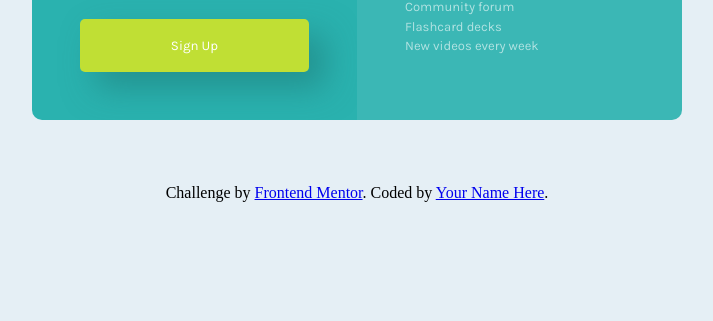
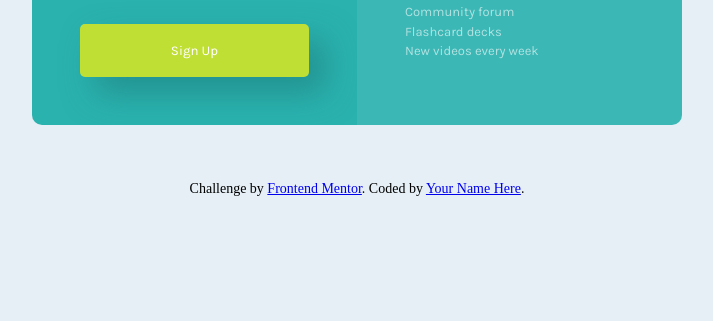
Before and after one commit to ajaythapliyal/single-price-grid-component, a plain HTML site: page index.html in a window 1280 px wide. Shown: the part 511-832 px from the top of the page, without its empty margins (283-996 px from the left). Drawn offline with Linux system fonts and the light colour scheme.

Commit message:
readme and final touches

```diff
--- a/index.html
+++ b/index.html
@@ -37,7 +37,7 @@
   <footer>
     <p class="attribution">
       Challenge by <a href="https://www.frontendmentor.io?ref=challenge" target="_blank">Frontend Mentor</a>.
-      Coded by <a href="#">Your Name Here</a>.
+      Coded by <a href="https://github.com/ajaythapliyal" target="_blank">Your Name Here</a>.
     </p>
   </footer>
 </body>
--- a/styles.css
+++ b/styles.css
@@ -129,4 +129,6 @@ button{
 
 footer{
     margin-top: 4em;
+    font-size: 14px;
+    text-align: center;
 }
```
Also changed, not shown: snapshot.jpg (added), 2 other files.
